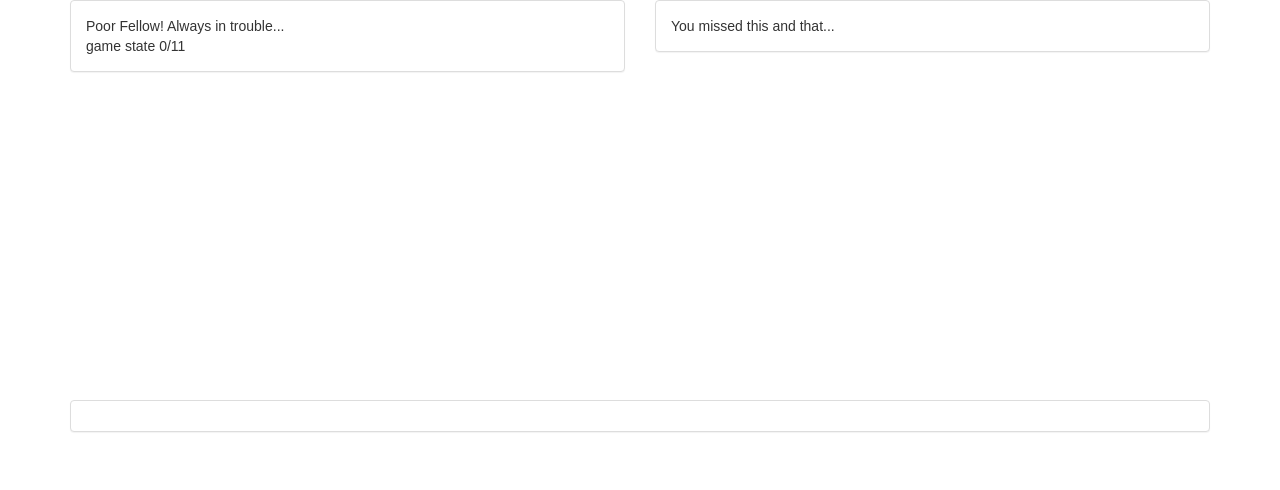
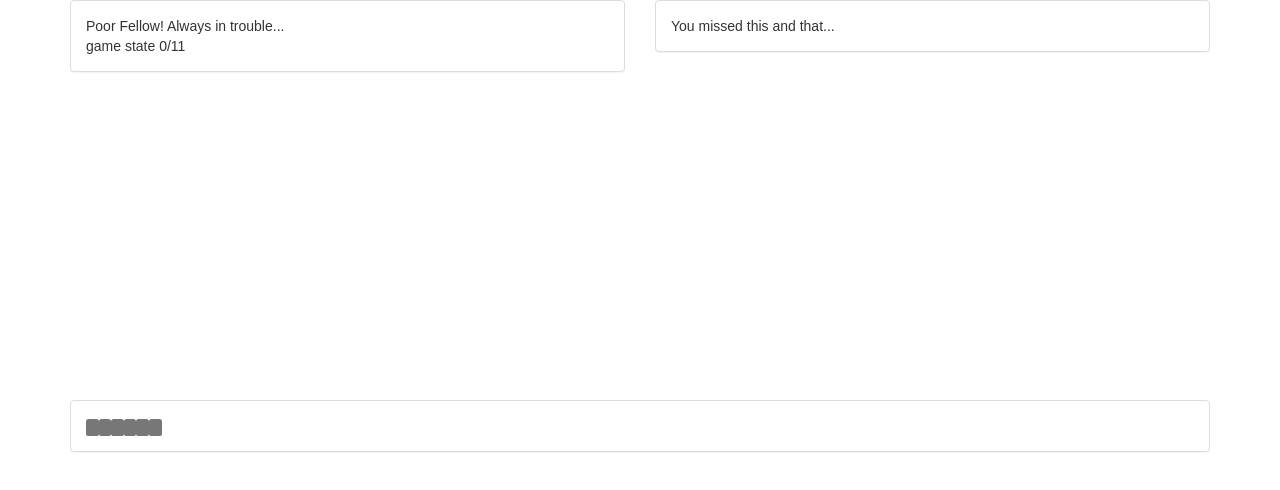
Before and after one commit to tvainio/hirsi, a React (Create React App) app: page / in a window 1280 px wide. Shown: the top 490 px of the page. Built offline with nearby package versions, Linux system fonts and the light colour scheme.

Commit message:
Letters component now shows only correctly guessed letters

```diff
--- a/src/components/Letters.jsx
+++ b/src/components/Letters.jsx
@@ -7,8 +7,10 @@ function Letters(props) {
     <div>
       <Panel>
         <Panel.Body>
-          {props.usedLetters.map((letter, i) => (
-            <Label key={i}>{letter}</Label>
+          {props.word.split('').map((letter, i) => (
+            props.usedLetters.includes(letter)?
+            <Label key={i}>{letter}</Label> :
+            <Label key={i}> </Label>
           ))}
         </Panel.Body>
       </Panel>
@@ -17,7 +19,8 @@ function Letters(props) {
 }
 
 Letters.propTypes = {
-  usedLetters: PropTypes.array.isRequired
+  usedLetters: PropTypes.array.isRequired,
+  word: PropTypes.string.isRequired
 };
 
 export default Letters;
--- a/src/components/Main.jsx
+++ b/src/components/Main.jsx
@@ -12,7 +12,7 @@ import { keypress, newWord } from "../actions/actions";
 
 class Main extends React.Component {
   componentDidMount() {
-    this.props.dispatch(newWord("hirsi")); // ADD DUMMYWORD. TODO: REPLACE WITH API CALL
+    this.props.dispatch(newWord("tablet")); // ADD DUMMYWORD. TODO: REPLACE WITH API CALL
     document.addEventListener("keypress", event => this.props.dispatch(keypress(event.key)));
   }
 
@@ -30,7 +30,7 @@ class Main extends React.Component {
 
         <Row className="letters" style={{ padding: '0px', height: '200px' }}>
           <Col xs={12} md={12} className="letters">
-            <Letters usedLetters={this.props.letters.usedLetters} />
+            <Letters usedLetters={this.props.letters.usedLetters} word={this.props.letters.word} />
           </Col>
 
 
@@ -43,7 +43,7 @@ class Main extends React.Component {
 const mapStateToProps = function(store) {
   return {
     gameState: store.gameState,
-    letters: store.letters
+    letters: store.letters,
   };
 };
 
```
Also changed, not shown: 1 other file (tests, documents, lock files or other folders).
